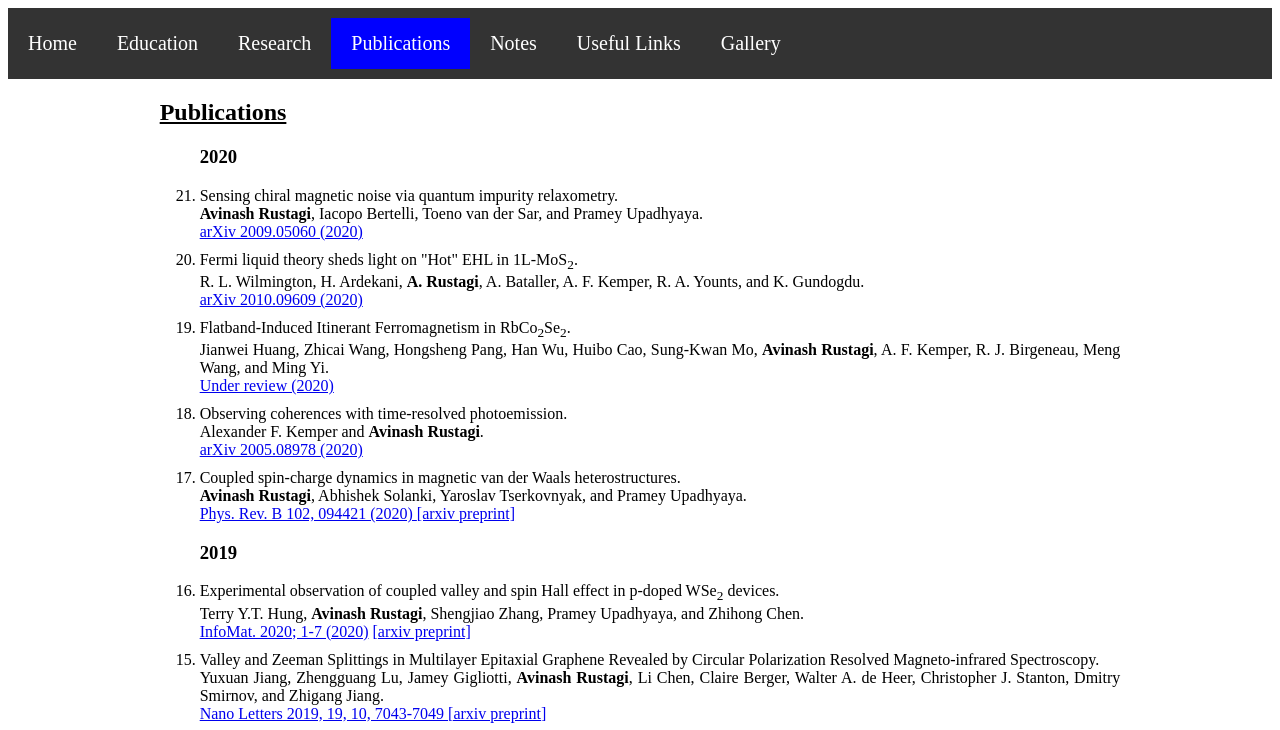
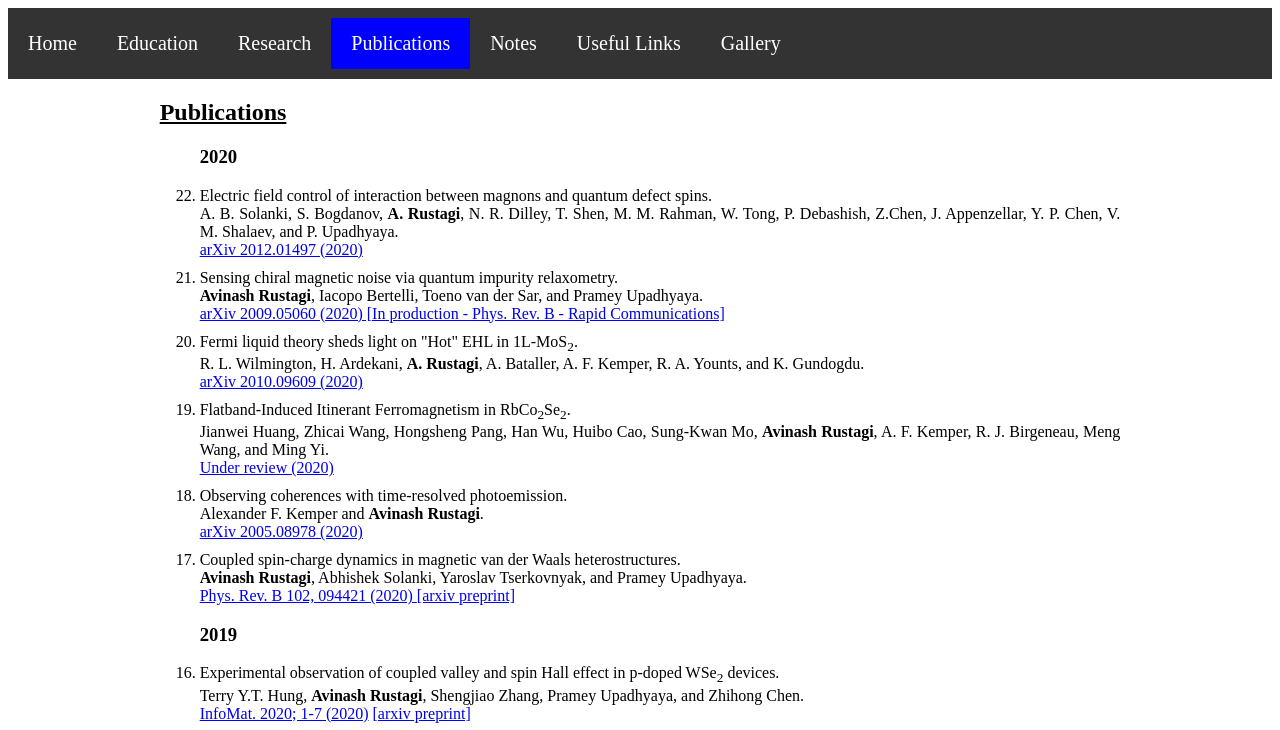
Before and after one commit to avinashrustagi/avinashrustagi-github.io, a plain HTML site: page Publications.html in a window 1280 px wide. Shown: the top 730 px of the page. Drawn offline with Linux system fonts and the light colour scheme.

Commit message:
updated_publication

```diff
--- a/Publications.html
+++ b/Publications.html
@@ -92,9 +92,14 @@ li{
 <ol reversed style="margin-left:12%;margin-right:12%">
 <h3 > 2020 </h3>
 
+<li>Electric field control of interaction between magnons and quantum defect spins.
+    <br> A. B. Solanki, S. Bogdanov, <b> A. Rustagi</b>, N. R. Dilley, T. Shen, M. M. Rahman, W. Tong, P. Debashish, Z.Chen, J. Appenzellar, Y. P. Chen, V. M. Shalaev, and P. Upadhyaya.
+    <br> <a href="https://arxiv.org/abs/2012.01497"> arXiv 2012.01497 (2020)</a></li>
+
+
 <li>Sensing chiral magnetic noise via quantum impurity relaxometry.
    <br> <b> Avinash Rustagi</b>, Iacopo Bertelli, Toeno van der Sar, and Pramey Upadhyaya.
-   <br> <a href="http://arxiv.org/abs/2009.05060"> arXiv 2009.05060 (2020)</a></li>
+    <br> <a href="http://arxiv.org/abs/2009.05060"> arXiv 2009.05060 (2020) [In production - Phys. Rev. B - Rapid Communications]</a></li>
 
 <li>Fermi liquid theory sheds light on "Hot" EHL in 1L-MoS<sub>2</sub>.
    <br> R. L. Wilmington, H. Ardekani, <b> A. Rustagi</b>, A. Bataller, A. F. Kemper, R. A. Younts, and K. Gundogdu.
```
Also changed, not shown: 6 other files.
